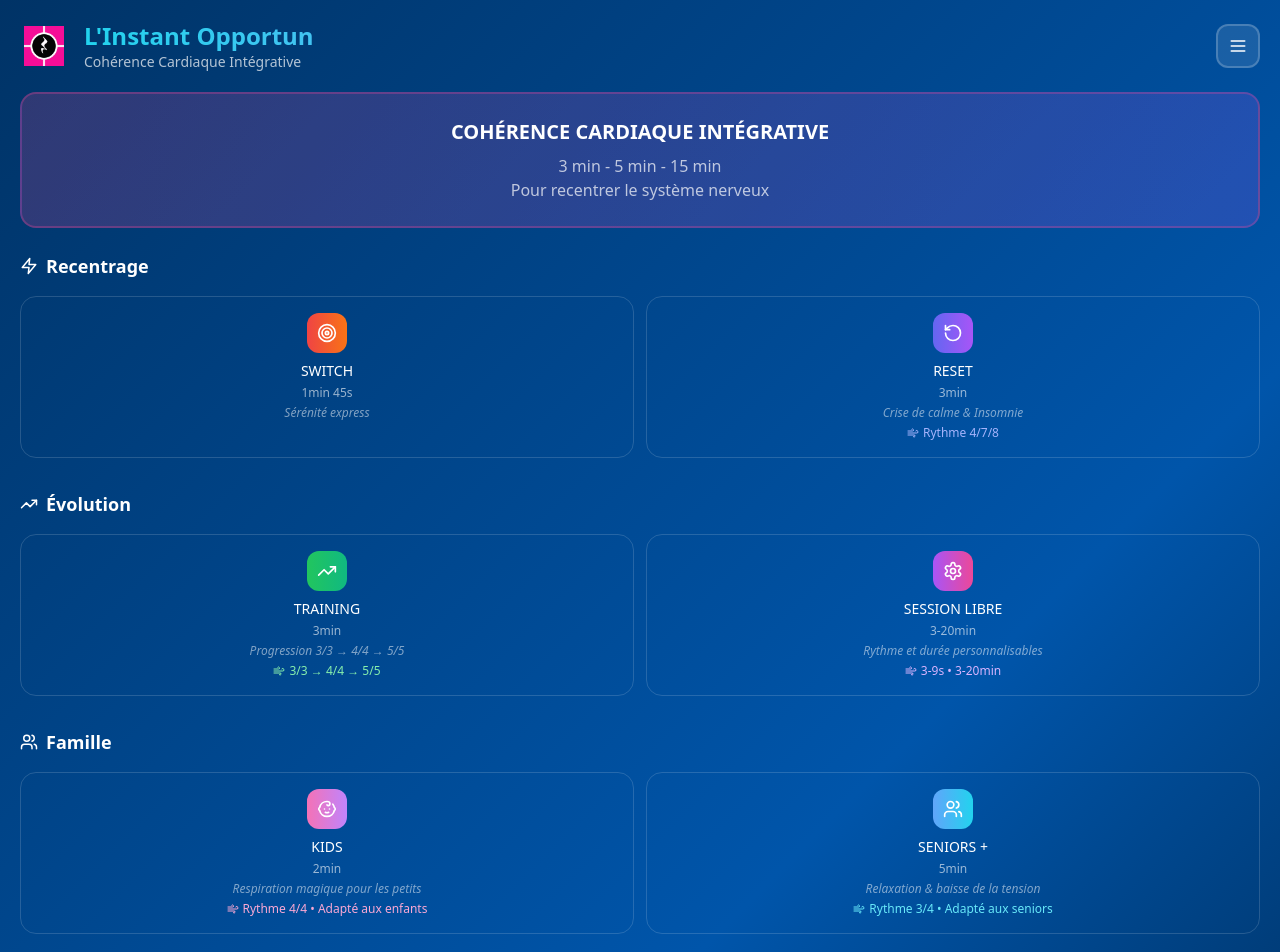
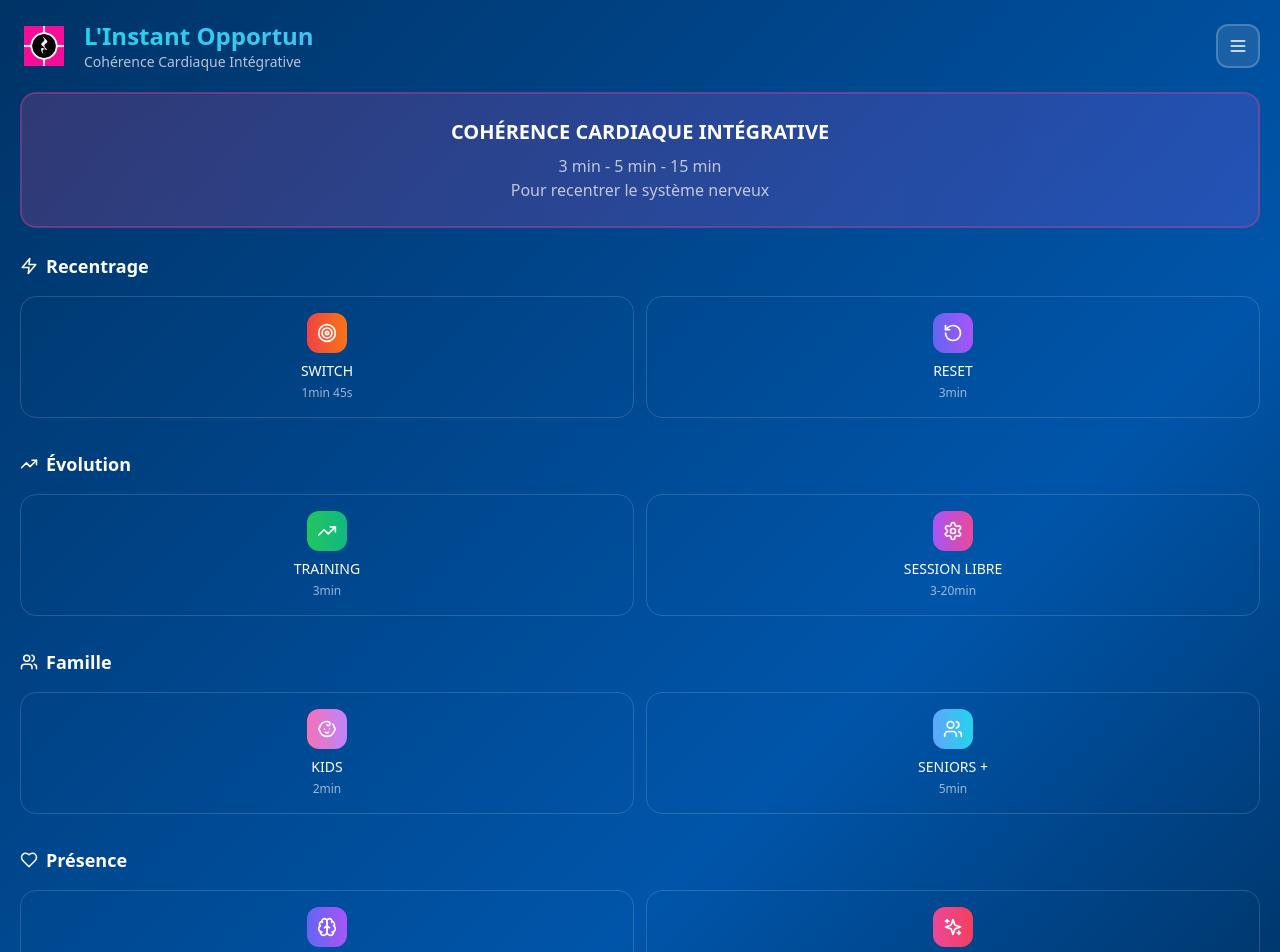
Before and after one commit to TITCLAIRE/lyne-up, a React (Vite) app: page / in a window 1280 px wide. Shown: the top 952 px of the page. Built offline with nearby package versions, Linux system fonts and the light colour scheme.

Commit message:
Suppression des baselines et rythmes de la page d'accueil

```diff
--- a/src/components/screens/HomeScreen.jsx
+++ b/src/components/screens/HomeScreen.jsx
@@ -4,26 +4,26 @@ import { useAppStore } from '../../store/appStore';
 
 // Sessions d'urgence et réalignement
 const urgencyAndRealignmentSessions = [
-  { id: 'switch', icon: Target, name: 'SWITCH', time: '1min 45s', color: 'from-red-500 to-orange-500', baseline: 'Sérénité express' },
-  { id: 'reset', icon: RotateCcw, name: 'RESET', time: '3min', color: 'from-indigo-500 to-purple-500', baseline: 'Crise de calme & Insomnie' },
+  { id: 'switch', icon: Target, name: 'SWITCH', time: '1min 45s', color: 'from-red-500 to-orange-500' },
+  { id: 'reset', icon: RotateCcw, name: 'RESET', time: '3min', color: 'from-indigo-500 to-purple-500' },
 ];
 
 // Sessions d'initiation et perfectionnement
 const initiationAndPerfectionSessions = [
-  { id: 'progressive', icon: TrendingUp, name: 'TRAINING', time: '3min', color: 'from-green-500 to-emerald-500', baseline: 'Progression 3/3 → 4/4 → 5/5' },
-  { id: 'freeSessionSelection', icon: Settings, name: 'SESSION LIBRE', time: '3-20min', color: 'from-purple-500 to-pink-500', baseline: 'Rythme et durée personnalisables' },
+  { id: 'progressive', icon: TrendingUp, name: 'TRAINING', time: '3min', color: 'from-green-500 to-emerald-500' },
+  { id: 'freeSessionSelection', icon: Settings, name: 'SESSION LIBRE', time: '3-20min', color: 'from-purple-500 to-pink-500' },
 ];
 
 // Sessions pour enfants et seniors
 const ageSpecificSessions = [
-  { id: 'kids', icon: Baby, name: 'KIDS', time: '2min', color: 'from-pink-400 to-purple-400', baseline: 'Respiration magique pour les petits' },
-  { id: 'seniors', icon: Users, name: 'SENIORS +', time: '5min', color: 'from-blue-400 to-cyan-400', baseline: 'Relaxation & baisse de la tension' },
+  { id: 'kids', icon: Baby, name: 'KIDS', time: '2min', color: 'from-pink-400 to-purple-400' },
+  { id: 'seniors', icon: Users, name: 'SENIORS +', time: '5min', color: 'from-blue-400 to-cyan-400' },
 ];
 
 // Sessions de voyage intérieur - NOMS EN CAPITALES
 const innerJourneySessions = [
-  { id: 'scan', icon: Brain, name: 'SCAN CORPOREL', time: '10min', color: 'from-indigo-500 to-purple-500', baseline: 'Relaxation profonde guidée' },
-  { id: 'meditation', icon: Sparkles, name: 'MÉDITATIONS', time: '5-10min', color: 'from-pink-500 to-rose-500', baseline: 'Thèmes personnalisés' },
+  { id: 'scan', icon: Brain, name: 'SCAN CORPOREL', time: '10min', color: 'from-indigo-500 to-purple-500' },
+  { id: 'meditation', icon: Sparkles, name: 'MÉDITATIONS', time: '5-10min', color: 'from-pink-500 to-rose-500' },
 ];
 
 export const HomeScreen = () => {
@@ -81,14 +81,7 @@ export const HomeScreen = () => {
                     <Icon size={20} className="text-white" />
                   </div>
                   <h3 className="font-medium text-sm mb-1">{session.name}</h3>
-                  <p className="text-xs text-white/60 mb-1">{session.time}</p>
-                  <p className="text-xs text-white/50 italic">{session.baseline}</p>
-                  {session.id === 'reset' && (
-                    <div className="text-xs text-indigo-300 mt-1 flex items-center justify-center gap-1">
-                      <Wind size={12} />
-                      Rythme 4/7/8
-                    </div>
-                  )}
+                  <p className="text-xs text-white/60">{session.time}</p>
                 </div>
               </div>
             );
@@ -118,20 +111,7 @@ export const HomeScreen = () => {
                     <Icon size={20} className="text-white" />
                   </div>
                   <h3 className="font-medium text-sm mb-1">{session.name}</h3>
-                  <p className="text-xs text-white/60 mb-1">{session.time}</p>
-                  <p className="text-xs text-white/50 italic">{session.baseline}</p>
-                  {session.id === 'progressive' && (
-                    <div className="text-xs text-green-300 mt-1 flex items-center justify-center gap-1">
-                      <Wind size={12} />
-                      3/3 → 4/4 → 5/5
-                    </div>
-                  )}
-                  {session.id === 'freeSessionSelection' && (
-                    <div className="text-xs text-purple-300 mt-1 flex items-center justify-center gap-1">
-                      <Wind size={12} />
-                      3-9s • 3-20min
-                    </div>
-                  )}
+                  <p className="text-xs text-white/60">{session.time}</p>
                 </div>
               </div>
             );
@@ -161,20 +141,7 @@ export const HomeScreen = () => {
                     <Icon size={20} className="text-white" />
                   </div>
                   <h3 className="font-medium text-sm mb-1">{session.name}</h3>
-                  <p className="text-xs text-white/60 mb-1">{session.time}</p>
-                  <p className="text-xs text-white/50 italic">{session.baseline}</p>
-                  {session.id === 'kids' && (
-                    <div className="text-xs text-pink-300 mt-1 flex items-center justify-center gap-1">
-                      <Wind size={12} />
-                      Rythme 4/4 • Adapté aux enfants
-                    </div>
-                  )}
-                  {session.id === 'seniors' && (
-                    <div className="text-xs text-cyan-300 mt-1 flex items-center justify-center gap-1">
-                      <Wind size={12} />
-                      Rythme 3/4 • Adapté aux seniors
-                    </div>
-                  )}
+                  <p className="text-xs text-white/60">{session.time}</p>
                 </div>
               </div>
             );
@@ -204,8 +171,7 @@ export const HomeScreen = () => {
                     <Icon size={20} className="text-white" />
                   </div>
                   <h3 className="font-medium text-sm mb-1">{session.name}</h3>
-                  <p className="text-xs text-white/60 mb-1">{session.time}</p>
-                  <p className="text-xs text-white/50 italic">{session.baseline}</p>
+                  <p className="text-xs text-white/60">{session.time}</p>
                 </div>
               </div>
             );
```
